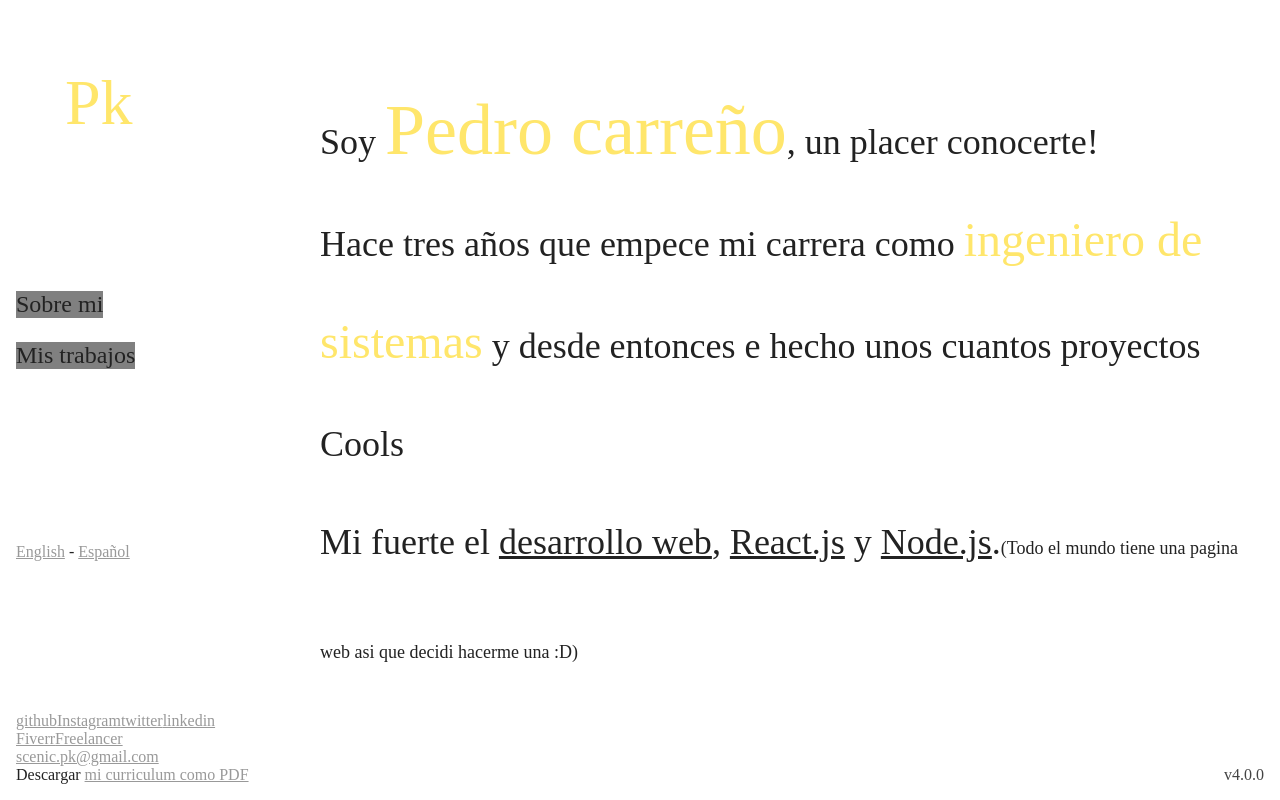
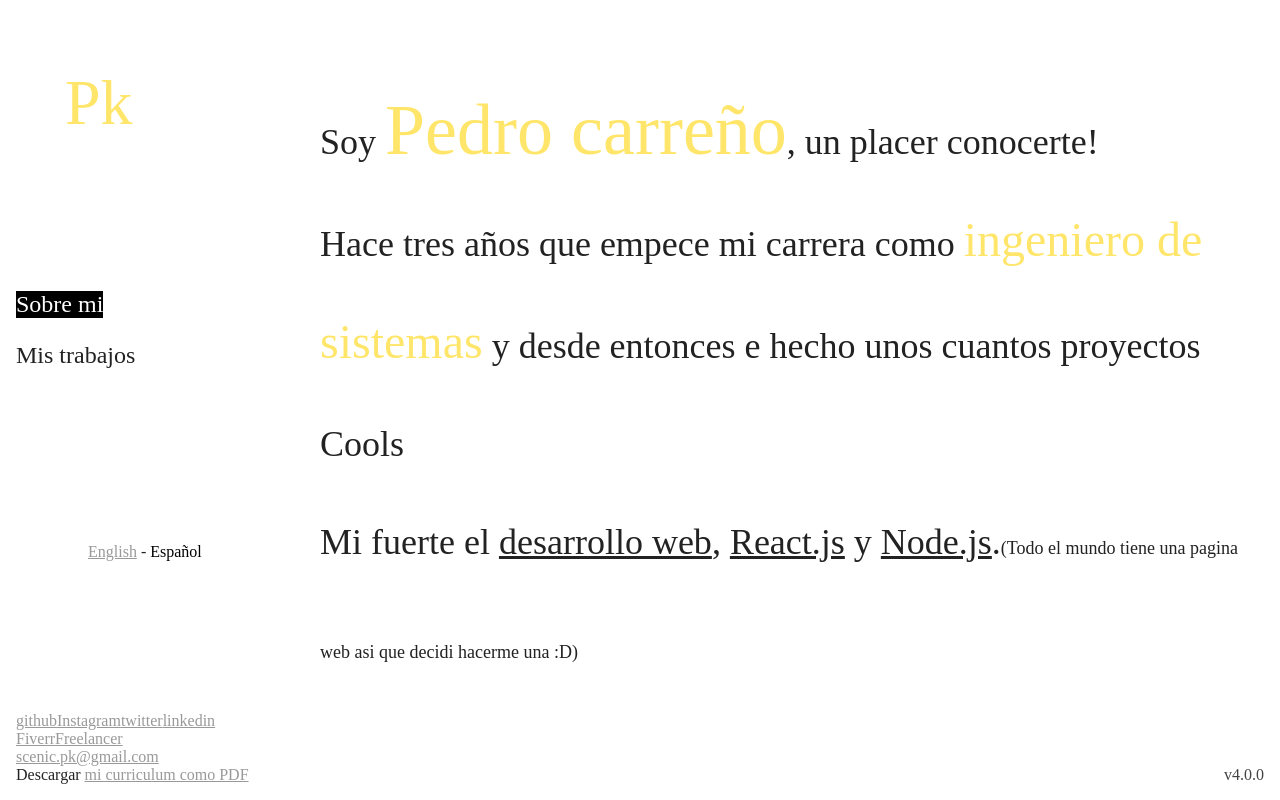
Before and after one commit to Pkcarreno/JustPk, a React (Create React App) app: page / in a window 1280 px wide. Built offline with nearby package versions, Linux system fonts and the light colour scheme; a web font is replaced by a local one.

Commit message:
cambios visuales menu

```diff
--- a/src/App.js
+++ b/src/App.js
@@ -19,14 +19,14 @@ class Menu extends Component {
       <div id='menuDeskt'>
         {console.log("menu: ",this.props.text)}
         <p id='logo'>Pk</p>
-        <div id='buttonDiv'>
-          <button>{this.props.text.button1}</button>
-          <button>{this.props.text.button2}</button>
+        <div>
+          <button className='button active'>{this.props.text.button1}</button>
+          <button className='button'>{this.props.text.button2}</button>
         </div>
 
-        <div>
-            <p><a href=''>English</a> - <a href=''>Español</a></p>
-          </div>
+        <div id='language'>
+          <p><button className='button2'>English</button> - <button className='button2 on'>Español</button></p>
+        </div>
 
         <div className='primerDiv'>
           <div>
--- a/src/App.scss
+++ b/src/App.scss
@@ -64,17 +64,7 @@ body{
     display: flex;
     flex-direction: row;
 }
-button{
-    display: block;
-    background-color: grey; /* cambiar */
-    border: none;
-    padding: 0;
-    width: auto;
-    text-align: center;
-    text-decoration: none;
-    font-size: 1.5em;
-    margin-bottom: 1em;
-}
+
 a{
     color: color(links);
 }
@@ -94,8 +84,47 @@ a{
         display: flex;
         flex-direction: column;
     }
-    #buttonDiv{
-
+    .button{
+        display: block;
+        background-color: transparent; /* cambiar */
+        border: none;
+        padding: 0;
+        text-align: center;
+        text-decoration: none;
+        font-size: 1.5em;
+        margin-bottom: 1em;
+        &:focus, &:hover{
+            transition: 0.2s;
+            background-color: color(accent);
+        }
+    }
+    .active{       //button enfasis
+        color: white;
+        background-color: black;
+        &:focus, &:hover{
+            background-color: black;
+        }
+    }
+    #language{
+        margin-left: 72px;
+        .button2{
+            border: none;
+            background-color: transparent;
+            padding: 0;
+            text-align: center;
+            text-decoration: underline;
+            display: inline;
+            font-size: 1em;
+            color: color(links);
+            &:hover{
+                transition: 0.2s;
+                color: color(primary);
+            }
+        }
+        .on{       //button enfasis
+            color: black;
+            text-decoration: none;
+        }
     }
 }
 #context{
```
